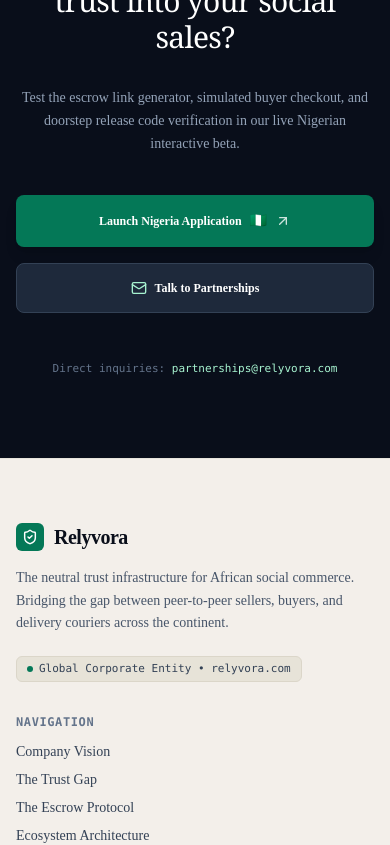
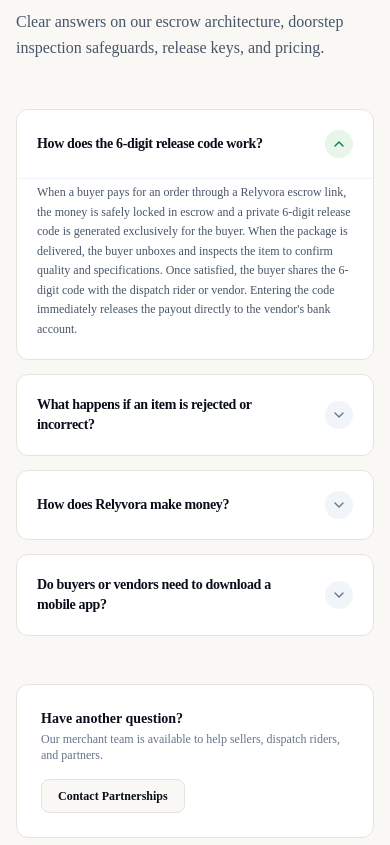
Before and after one commit to fatimawada/Relyvora, a Next.js app: page / in a window 390 px wide. Shown: the part 8680-9525 px from the top of the page. Built offline with nearby package versions, Linux system fonts and the light colour scheme.

Commit message:
Add modern accordion FAQ section and navbar link to corporate site

```diff
--- a/app/page.tsx
+++ b/app/page.tsx
@@ -19,6 +19,7 @@
   ChevronRight
 } from 'lucide-react';
 import { TrustNetworkDiagram } from '@/components/corporate/TrustNetworkDiagram';
+import { CorporateFAQ } from '@/components/corporate/CorporateFAQ';
 
 export default function CorporateHomePage() {
   const nigeriaAppUrl = process.env.NODE_ENV === 'production'
@@ -434,7 +435,10 @@
         </div>
       </section>
 
-      {/* 7. CLOSING CTA & PARTNERSHIPS */}
+      {/* 7. FREQUENTLY ASKED QUESTIONS */}
+      <CorporateFAQ />
+
+      {/* 8. CLOSING CTA & PARTNERSHIPS */}
       <section className="py-20 sm:py-28 px-4 sm:px-6 bg-[#090E1A] text-white">
         <div className="max-w-4xl mx-auto text-center space-y-8">
           <div className="inline-flex items-center gap-2 px-3 py-1 rounded-full text-xs font-mono font-semibold bg-[#1E293B] text-[#A7F3D0] border border-[#334155]">
--- /dev/null
+++ b/components/corporate/CorporateFAQ.tsx
@@ -0,0 +1,113 @@
+'use client';
+
+import React, { useState } from 'react';
+import { ChevronDown, HelpCircle } from 'lucide-react';
+
+interface FAQItem {
+  question: string;
+  answer: string;
+}
+
+const faqs: FAQItem[] = [
+  {
+    question: 'How does the 6-digit release code work?',
+    answer:
+      'When a buyer pays for an order through a Relyvora escrow link, the money is safely locked in escrow and a private 6-digit release code is generated exclusively for the buyer. When the package is delivered, the buyer unboxes and inspects the item to confirm quality and specifications. Once satisfied, the buyer shares the 6-digit code with the dispatch rider or vendor. Entering the code immediately releases the payout directly to the vendor\'s bank account.',
+  },
+  {
+    question: 'What happens if an item is rejected or incorrect?',
+    answer:
+      'If the item arrives damaged, is the wrong size or model, or does not match what was agreed, the buyer does not share the 6-digit code. Instead, they tap "Freeze / Report Issue" directly on their transaction tracker. Payout is immediately frozen, preventing the vendor from claiming funds. Our dispute resolution workflow then coordinates a verified replacement or returns 100% of the funds back to the buyer.',
+  },
+  {
+    question: 'How does Relyvora make money?',
+    answer:
+      'Relyvora charges a simple, transparent 3% transaction protection fee (minimum ₦500) per successful order. There are no monthly subscription fees, onboarding costs, or surprise charges. If an order is canceled before delivery or disputed with cause, no protection fee is pocketed. We only earn when commerce happens safely.',
+  },
+  {
+    question: 'Do buyers or vendors need to download a mobile app?',
+    answer:
+      'No app download is needed. Relyvora is built mobile-first to live natively inside social commerce chats. Vendors generate shareable escrow links in seconds on the web, and customers open them directly in WhatsApp, Instagram DMs, TikTok, or their mobile browser to pay, track delivery, and release funds.',
+  },
+];
+
+export function CorporateFAQ() {
+  const [openIndex, setOpenIndex] = useState<number | null>(0);
+
+  const toggle = (index: number) => {
+    setOpenIndex(openIndex === index ? null : index);
+  };
+
+  return (
+    <section id="faq" className="py-20 sm:py-28 px-4 sm:px-6 border-b border-[#E7E4DC] bg-[#FAF8F5]">
+      <div className="max-w-4xl mx-auto space-y-12">
+        <div className="space-y-3 max-w-2xl">
+          <div className="inline-flex items-center gap-2 font-mono text-xs font-semibold uppercase tracking-wider text-[#64748B]">
+            <HelpCircle className="w-3.5 h-3.5 text-[#047857]" />
+            <span>Frequently Asked Questions</span>
+          </div>
+          <h2 className="text-3xl sm:text-4xl font-serif text-[#090E1A] tracking-tight">
+            Everything you need to know about Relyvora
+          </h2>
+          <p className="text-base text-[#475569] leading-relaxed">
+            Clear answers on our escrow architecture, doorstep inspection safeguards, release keys, and pricing.
+          </p>
+        </div>
+
+        <div className="space-y-3.5">
+          {faqs.map((faq, index) => {
+            const isOpen = openIndex === index;
+            return (
+              <div
+                key={faq.question}
+                className="rounded-xl border border-[#E7E4DC] bg-white transition-all overflow-hidden shadow-2xs hover:border-[#CBD5E1]"
+              >
+                <button
+                  type="button"
+                  onClick={() => toggle(index)}
+                  className="w-full text-left px-5 sm:px-6 py-5 flex items-center justify-between gap-4 focus:outline-hidden focus-visible:ring-2 focus-visible:ring-[#047857]"
+                  aria-expanded={isOpen}
+                >
+                  <span className="text-sm sm:text-base font-bold text-[#090E1A] tracking-tight">
+                    {faq.question}
+                  </span>
+                  <div
+                    className={`w-7 h-7 rounded-full flex items-center justify-center shrink-0 transition-transform duration-200 ${
+                      isOpen
+                        ? 'bg-[#E8F5E9] text-[#047857] rotate-180'
+                        : 'bg-[#F1F5F9] text-[#64748B]'
+                    }`}
+                  >
+                    <ChevronDown className="w-4 h-4" />
+                  </div>
+                </button>
+
+                {isOpen && (
+                  <div className="px-5 sm:px-6 pb-5 pt-1 text-xs sm:text-sm text-[#475569] leading-relaxed border-t border-[#F1F5F9] animate-in fade-in duration-150">
+                    {faq.answer}
+                  </div>
+                )}
+              </div>
+            );
+          })}
+        </div>
+
+        {/* Still have questions note */}
+        <div className="p-6 rounded-xl bg-white border border-[#E7E4DC] flex flex-col sm:flex-row items-start sm:items-center justify-between gap-4">
+          <div>
+            <h4 className="text-sm font-bold text-[#090E1A]">Have another question?</h4>
+            <p className="text-xs text-[#64748B] pt-0.5">
+              Our merchant team is available to help sellers, dispatch riders, and partners.
+            </p>
+          </div>
+          <a
+            href="mailto:partnerships@relyvora.com"
+            className="inline-flex items-center gap-1.5 px-4 py-2 rounded-lg text-xs font-semibold bg-[#FAF8F5] text-[#090E1A] border border-[#E7E4DC] hover:bg-[#F3EFEA] transition-colors shrink-0"
+          >
+            <span>Contact Partnerships</span>
+          </a>
+        </div>
+      </div>
+    </section>
+  );
+}
--- a/components/corporate/CorporateFooter.tsx
+++ b/components/corporate/CorporateFooter.tsx
@@ -53,6 +53,11 @@
               <li>
                 <a href="#how-it-works" className="hover:text-[#090E1A] transition-colors">
                   The Escrow Protocol
+                </a>
+              </li>
+              <li>
+                <a href="#faq" className="hover:text-[#090E1A] transition-colors">
+                  FAQ
                 </a>
               </li>
               <li>
--- a/components/corporate/CorporateHeader.tsx
+++ b/components/corporate/CorporateHeader.tsx
@@ -14,6 +14,7 @@
   const navLinks = [
     { label: 'The Problem', href: '#problem' },
     { label: 'How It Works', href: '#how-it-works' },
+    { label: 'FAQ', href: '#faq' },
     { label: 'Ecosystem', href: '#ecosystem' },
     { label: 'Markets', href: '#markets' },
     { label: 'Trust & Safety', href: '#trust-and-safety' },
```
